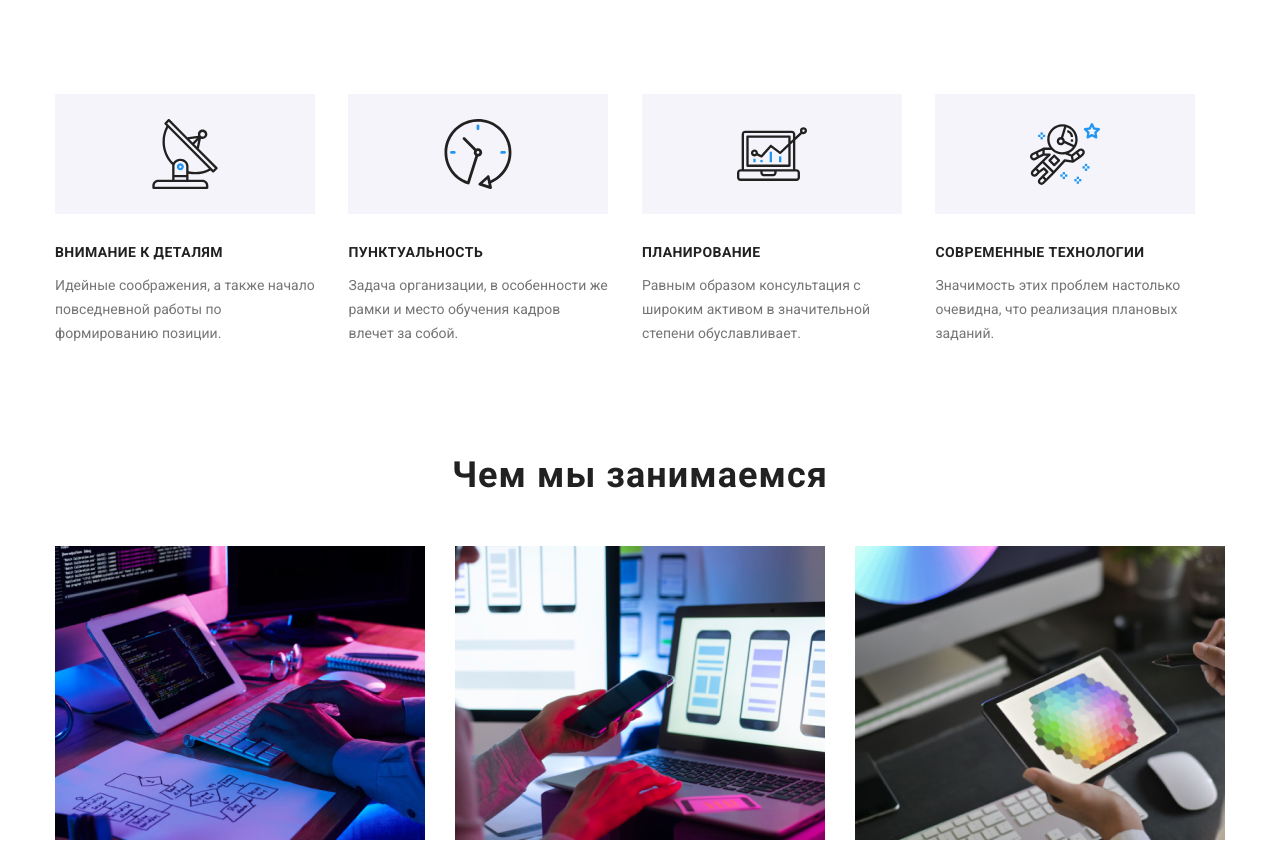
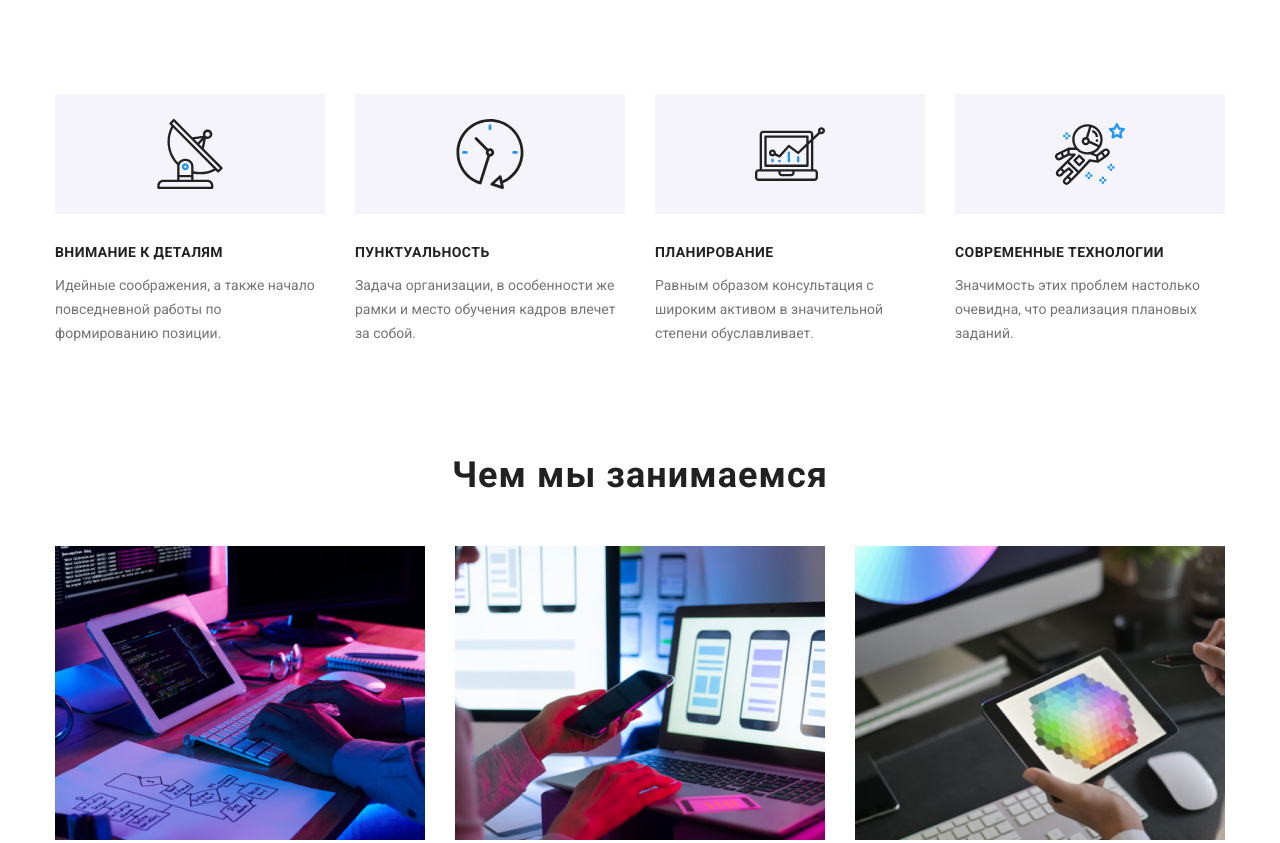
Before and after one commit to KonstantinBogushev/goit-markup-hw-04, a plain HTML site: page index.html in a window 1280 px wide. Shown: the part 681-1524 px from the top of the page. Drawn offline with nearby package versions, Linux system fonts and the light colour scheme.

Commit message:
исправил

```diff
--- a/style/style.css
+++ b/style/style.css
@@ -222,6 +222,7 @@ img {
 }
 
 .item-text {
+  display: flex;
   list-style: none;
   margin-top: 94px;
   margin-bottom: 94px;
@@ -229,14 +230,14 @@ img {
 }
 
 .item-content {
-  display: inline-block;
+  display: block;
   padding-inline-start: 0px;
-  width: 260px;
+  width: 270px;
 }
 
 .section-two-icon {
   background-color: var(--bcg-btn);
-  width: 260px;
+  width: 270px;
   height: 120px;
   margin-bottom: 30px;
 }
@@ -244,7 +245,7 @@ img {
 .section-two-svg {
   width: 70px;
   height: 70px;
-  margin: 25px 95px;
+  margin: 25px 100px;
 }
 
 .item-content:not(:last-child) {
@@ -349,6 +350,7 @@ img {
 .social-svg {
   width: 20px;
   height: 20px;
+  fill: #afb1b8;
 }
 
 .social-link {
@@ -527,6 +529,7 @@ img {
   margin: 0;
   padding: 0;
   height: 100%;
+  text-decoration: none;
 }
 
 .portfolio-link:hover,
```
